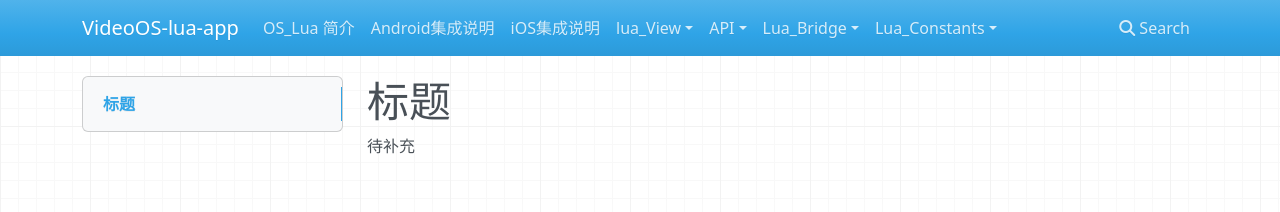
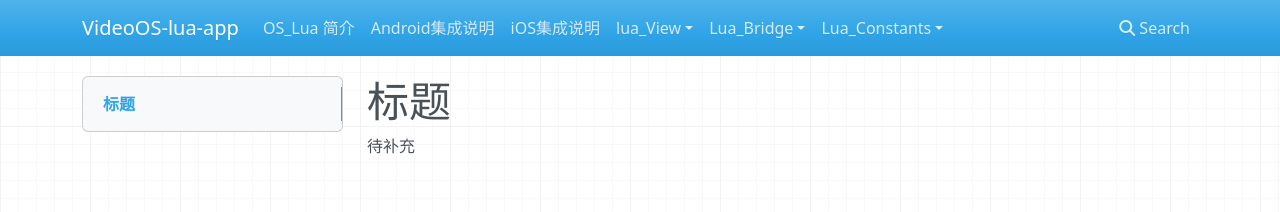
Before and after one commit to VideoOS/VideoOS-lua-app, an MkDocs documentation site: the page built from docs/index.md, in a window 1280 px wide. Shown: the top 212 px of the page. Built offline with MkDocs 1.6.1, drawn with Linux system fonts in a browser that asks for light colours; nearby versions of some CDN libraries.

Commit message:
修改mkdocs.yml 文件

```diff
--- a/mkdocs.yml
+++ b/mkdocs.yml
@@ -28,8 +28,6 @@ nav:
      - 'Toast': 'Toast.md'
      - 'View': 'View.md'
      - 'WebView': 'WebView.md'
-  - 'API':
-    - 'Lua_Bridge': 'Lua_Bridge'
   - 'Lua_Bridge':
      - 'AudioPlayer': 'AudioPlayer.md'
      - 'Data': 'Data.md'
```
